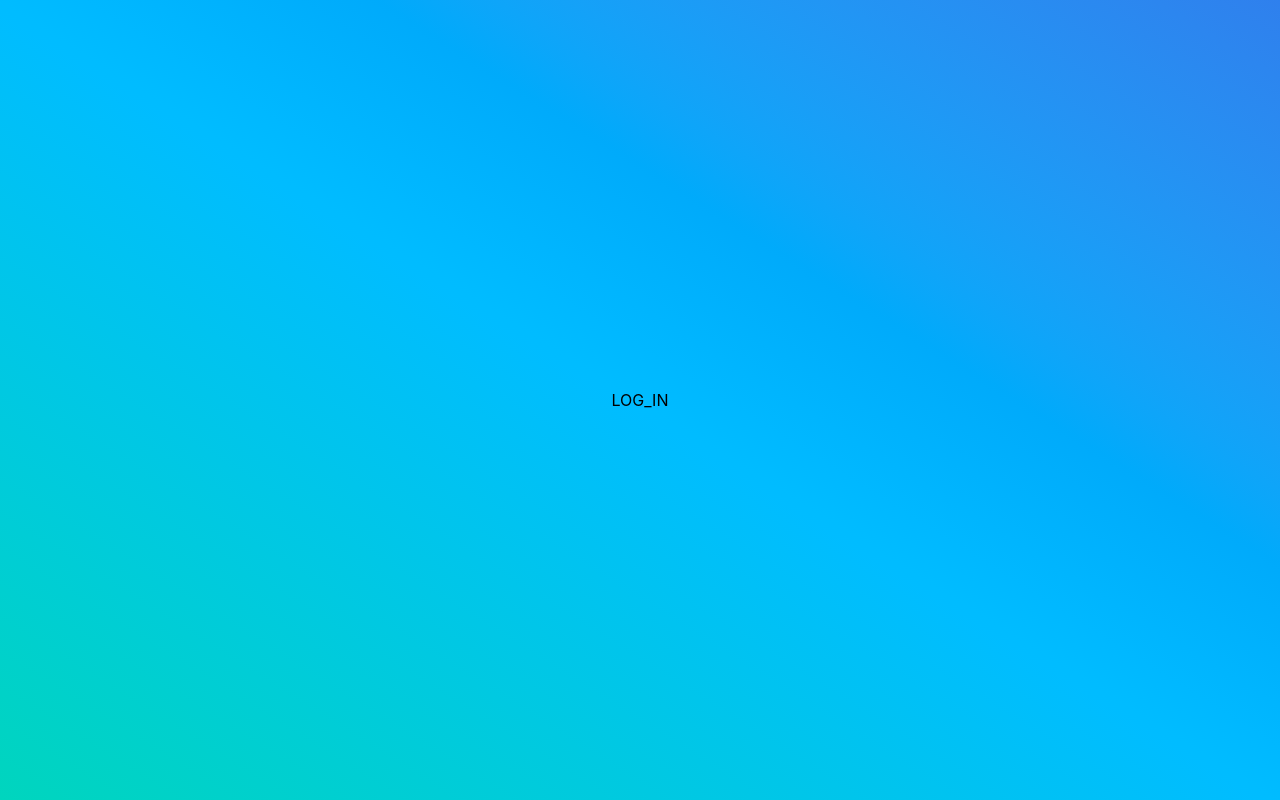
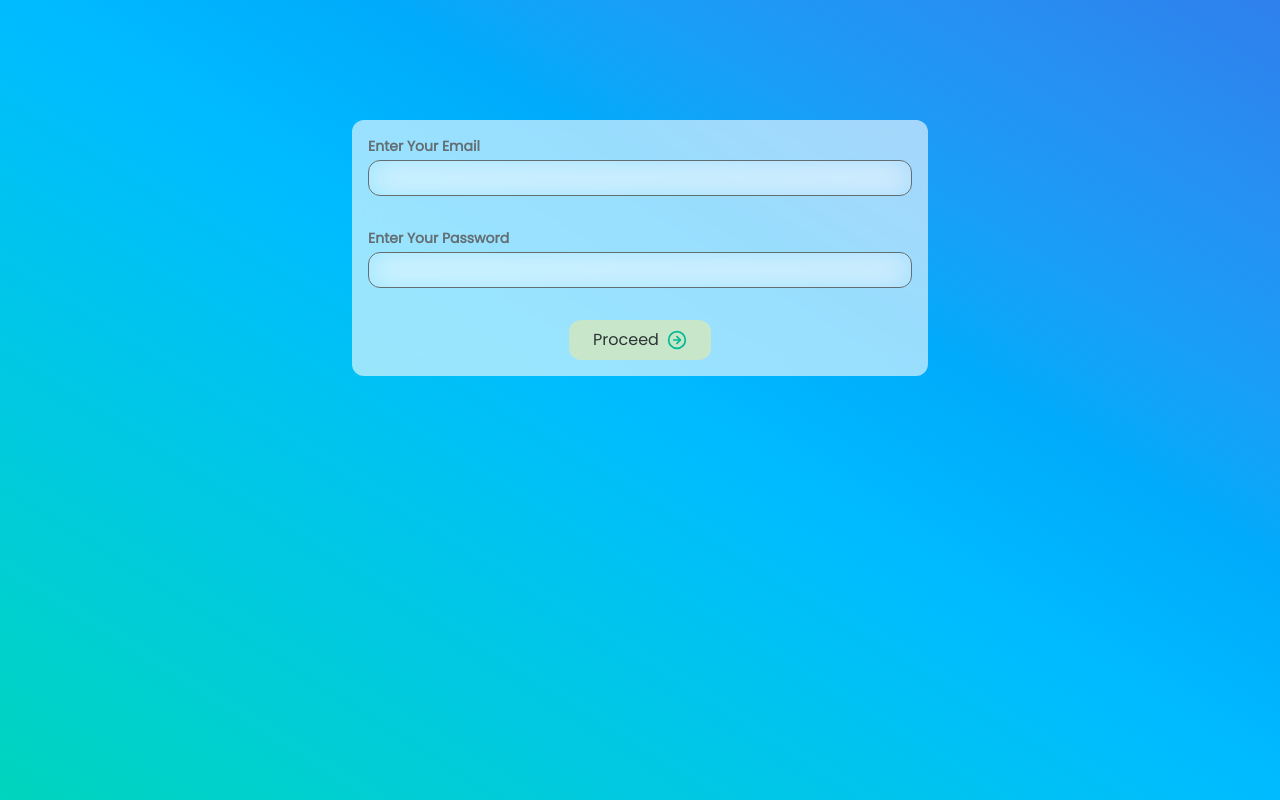
Before and after one commit to deveshwadibhasme/acadify-academic-management-app, a React (Vite) app in the folder frontend/: page /login in a window 1280 px wide. Built offline with nearby package versions, Linux system fonts and the light colour scheme.

Commit message:
Login with role based redirection implemented

```diff
--- a/frontend/src/App.jsx
+++ b/frontend/src/App.jsx
@@ -13,7 +13,7 @@ function App() {
 
   return (
     <>
-      <Outlet context={showToast} />
+      <Outlet context={{ showToast }} />
       <ToastContainer />
     </>
   );
--- a/frontend/src/context/AuthContext.jsx
+++ b/frontend/src/context/AuthContext.jsx
@@ -30,7 +30,7 @@ export const AuthProvider = ({ children }) => {
     }
   };
 
-  const logOut = (data) => {
+  const logOut = () => {
     setToken("");
     setData("");
     localStorage.removeItem("token");
--- a/frontend/src/hooks/useToaster.jsx
+++ b/frontend/src/hooks/useToaster.jsx
@@ -4,8 +4,8 @@ import "react-toastify/dist/ReactToastify.css";
 const useToaster = () => {
   const showToast = (type = "success", message) => {
     const options = {
-      position: "top-right",
-      autoClose: 5000,
+      position: "top-center",
+      autoClose: 3000,
       hideProgressBar: false,
       closeOnClick: true,
       pauseOnHover: true,
--- a/frontend/src/main.jsx
+++ b/frontend/src/main.jsx
@@ -48,11 +48,13 @@ const root = createBrowserRouter([
   {
     path: "/login",
     element: (
+      <AuthProvider>
         <AnimatedLogoLayout>
           <Suspense fallback={<Loading />}>
             <LogInPage />
           </Suspense>
         </AnimatedLogoLayout>
+      </AuthProvider>
     ),
   },
   {
--- a/frontend/src/pages/AlumniBoard.jsx
+++ b/frontend/src/pages/AlumniBoard.jsx
@@ -1,9 +1,10 @@
-import React from 'react'
+import React from "react";
+import useToaster from "../hooks/useToaster";
+import { useOutletContext } from "react-router-dom";
 
 const AlumniBoard = () => {
-  return (
-    <div>AlumniBoard</div>
-  )
-}
 
-export default AlumniBoard
+  return <div>AlumniBoard</div>;
+};
+
+export default AlumniBoard;
--- a/frontend/src/pages/logInPage.jsx
+++ b/frontend/src/pages/logInPage.jsx
@@ -1,17 +1,86 @@
-import { useLocation, useNavigate } from "react-router-dom";
-// import BACKEND_URL from "../utils/connect-api";
-import { getImageLink } from "../utils/get-image-link";
+import { motion } from "framer-motion";
+import Button from "../components/Button";
+import Input from "../components/Input";
+import axios from "axios";
+import useToaster from "../hooks/useToaster";
+import { ToastContainer } from "react-toastify";
+import { useState } from "react";
+import { ArrowRightCircle } from "lucide-react";
+import { useAuth } from "../context/AuthContext";
+import getURL from "../utils/get-url";
 
 const LogInPage = () => {
-  // const url = BACKEND_URL;
+  const [formData, setFormData] = useState({
+    email: "",
+    password: ""
+  });
+  const { logIn } = useAuth();
 
-  const { state } = useLocation();
+  const handleChange = (e) => {
+    setFormData((state) => ({
+      ...state,
+      [e.target.name]: e.target.value,
+    }));
+  };
+
+  const { showToast } = useToaster();
+
+  const handleSubmit = async (e) => {
+    e.preventDefault();
+    try {
+      const result = await axios.post(getURL("/auth/user/login"), formData);
+
+      const response = result.data;
+
+      if (response.type !== "success") {
+        throw new Error("Internal Error");
+      }
+      logIn(response.result);
+      showToast(response.type, response.message);
+    } catch (error) {
+      console.error(error);
+      showToast("error", error.response.data.message);
+    }
+  };
 
   return (
     <div className="flex justify-center bg-gradient-to-tr w-full items-center h-full min-h-screen from-teal-400 via-sky-400 to-logo-background">
-      {
-      state ? <h1 className="text-3xl font-bold text-white"> {'Hi, ' + state.data.name}</h1> : 'LOG_IN'
-      }
+      <motion.form
+        onSubmit={(e) => e.preventDefault()}
+        initial={{ opacity: 0.6 }}
+        animate={{ opacity: 1 }}
+        exit={{ opacity: 0, x: -30 }}
+        className="max-w-xl absolute top-30 w-full h-auto bg-white/60 rounded-xl overflow-hidden backdrop-blur-md p-4 transition-all duration-500 flex items-center flex-col gap-y-8"
+      >
+        <Input
+          onChange={handleChange}
+          type={"email"}
+          label={"Enter Your Email"}
+          name={"email"}
+          className={`bg-transparent border-1 w-full backdrop-blur-lg rounded-xl text-subtitle-text text-sm `}
+        ></Input>
+        <Input
+          onChange={handleChange}
+          wrapperClass={""}
+          type={"password"}
+          label={"Enter Your Password"}
+          name={"password"}
+          className={`bg-transparent border-1 backdrop-blur-lg rounded-xl text-subtitle-text text-sm `}
+        ></Input>
+        <Button
+          onClick={handleSubmit}
+          motion={motion}
+          type={"button"}
+          className=" hover:bg-accent-link"
+        >
+          Proceed
+          <ArrowRightCircle
+            size={20}
+            className="inline-block ml-2 text-accent-link transition group-hover:text-white"
+          />
+        </Button>
+      </motion.form>
+      <ToastContainer />
     </div>
   );
 };
--- a/frontend/src/pages/signUpPage.jsx
+++ b/frontend/src/pages/signUpPage.jsx
@@ -34,7 +34,6 @@ const SignUpPage = () => {
       const result = await axios.post(getURL("/auth/user/signup"), formData);
 
       const response = result.data;
-      console.log(response);
       if (response.type !== "success") {
         throw new Error("Internal Error");
       }
```
Also changed, not shown: 2 other files (tests, documents, lock files or other folders). Lines whose indentation alone changed are shown as unchanged.
